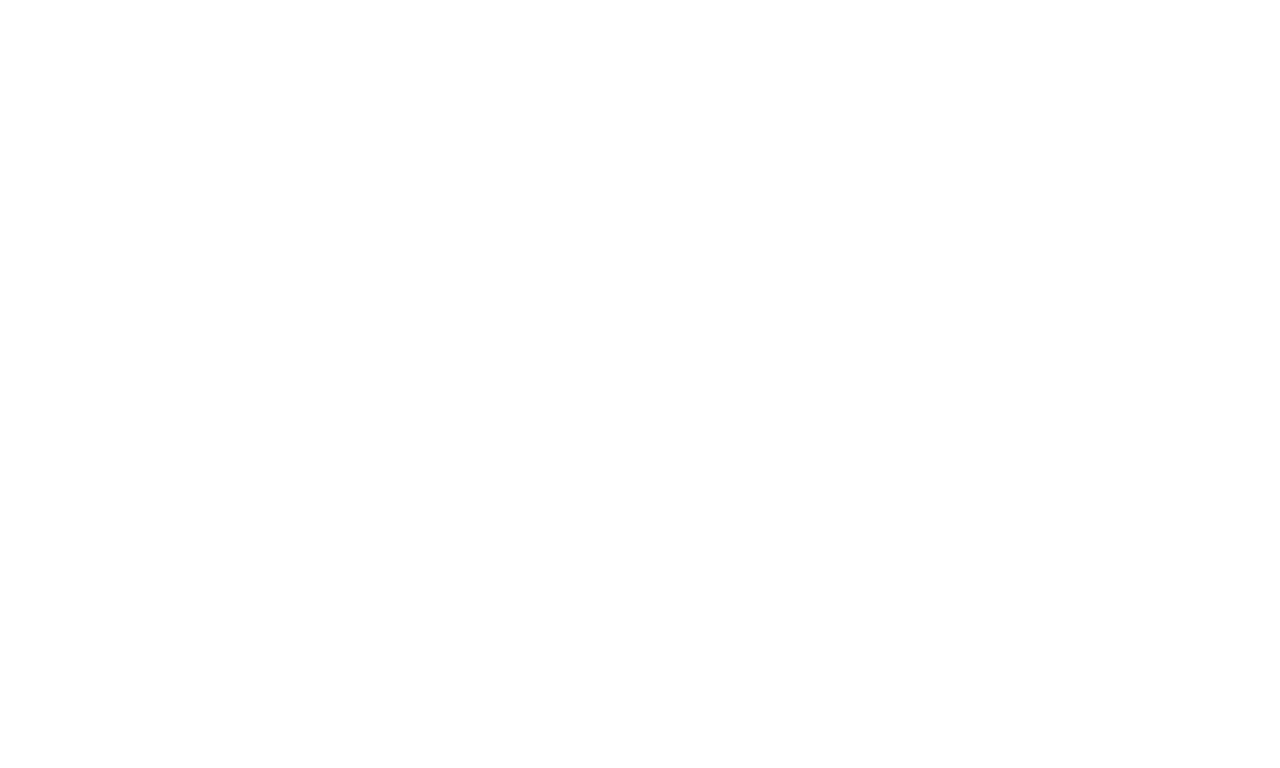
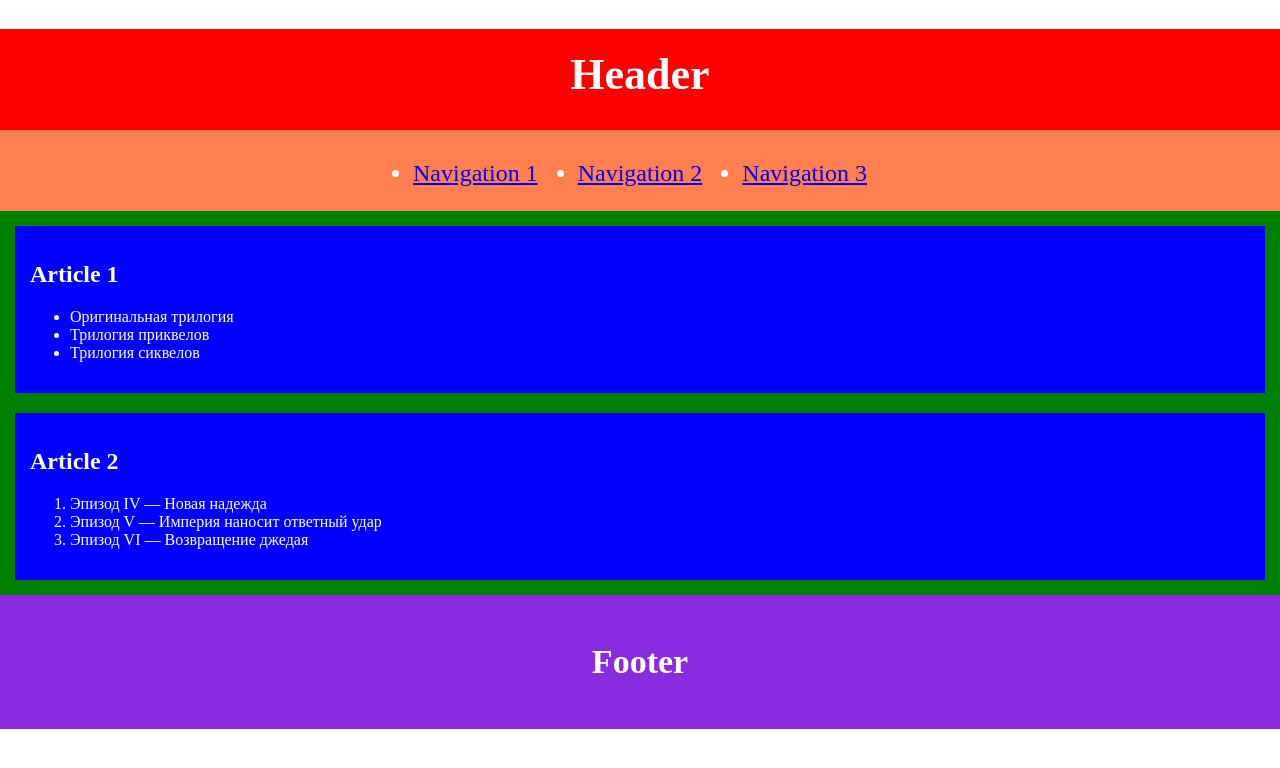
Before and after one commit to js-tasks-ru/htmlcss-20231222_khalhadj, a website: page 02-dz0/01-semantic-mockup/solution.html in a window 1280 px wide. Drawn offline with Linux system fonts and the light colour scheme.

Commit message:
add solution semantic

```diff
--- a/02-dz0/01-semantic-mockup/solution.html
+++ b/02-dz0/01-semantic-mockup/solution.html
@@ -1,4 +1,40 @@
 <!DOCTYPE html>
 <html lang="ru">
-    <!-- Ваше решение -->
+<link rel="stylesheet" href="./test/">
+
+<body style="margin: 0; padding: 0;">
+    <header style="color: white; background-color: red; text-align: center;">
+        <h1 style="font-size: 44px; padding-top: 20px;">Header</h1>
+        <nav>
+            <ul
+                style="font-size: 24px; display: flex; justify-content: center; gap: 40px; background-color: coral; padding: 30px 0;">
+                <li><a href="#">Navigation 1</a></li>
+                <li><a href="#">Navigation 2</a></li>
+                <li><a href="#">Navigation 3</a></li>
+            </ul>
+        </nav>
+    </header>
+    <main style="background-color: green; padding: 15px 15px; margin-top: -30px;">
+        <article style="background-color: blue; color: white; padding: 15px 15px; margin-bottom: 20px;">
+            <h2>Article 1</h2>
+            <ul>
+                <li>Оригинальная трилогия</li>
+                <li>Трилогия приквелов</li>
+                <li>Трилогия сиквелов</li>
+            </ul>
+        </article>
+        <article style="background-color: blue; color: white; padding: 15px 15px 15px 15px;">
+            <h2>Article 2</h2>
+            <ol>
+                <li>Эпизод IV — Новая надежда</li>
+                <li>Эпизод V — Империя наносит ответный удар</li>
+                <li>Эпизод VI — Возвращение джедая</li>
+            </ol>
+        </article>
+    </main>
+    <footer style="background-color: blueviolet; padding: 20px 0; text-align: center; color: white;">
+        <h2 style="font-size: 34px;">Footer</h2>
+    </footer>
+</body>
+
 </html>
```
